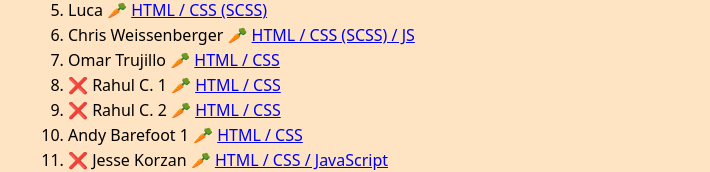
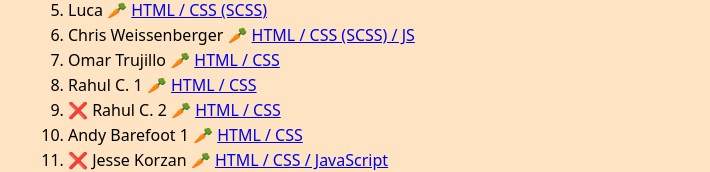
Before and after one commit to TeddyCatUS/Masonry, a plain HTML site: page index.html in a window 1280 px wide. Shown: the part 187-359 px from the top of the page, without its empty margins (0-710 px from the left). Drawn offline with Linux system fonts and the light colour scheme.

Commit message:
Update index.html

```diff
--- a/index.html
+++ b/index.html
@@ -21,7 +21,7 @@
         <li>Luca 🥕 <a href="https://tgaglio.github.io/Masonry/Luca/index.html" target="_blank">HTML / CSS (SCSS)</a></li>
         <li>Chris Weissenberger 🥕 <a href="https://tgaglio.github.io/Masonry/Chris/index.html" target="_blank">HTML / CSS (SCSS) / JS</a></li>
         <li>Omar Trujillo 🥕 <a href="https://tgaglio.github.io/Masonry/Omar/index.html" target="_blank">HTML / CSS</a></li>
-        <li>❌ Rahul C. 1 🥕 <a href="https://tgaglio.github.io/Masonry/Rahul1/masonry-bordered.html" target="_blank">HTML / CSS</a></li>
+        <li>Rahul C. 1 🥕 <a href="https://tgaglio.github.io/Masonry/Rahul1/masonry-bordered.html" target="_blank">HTML / CSS</a></li>
 
         <li>❌ Rahul C. 2 🥕 <a href="https://tgaglio.github.io/Masonry/Rahul2/index.html" target="_blank">HTML / CSS</a></li>
         <li>Andy Barefoot 1 🥕 <a href="https://tgaglio.github.io/Masonry/Andy1/index.html" target="_blank">HTML / CSS</a></li>
```
